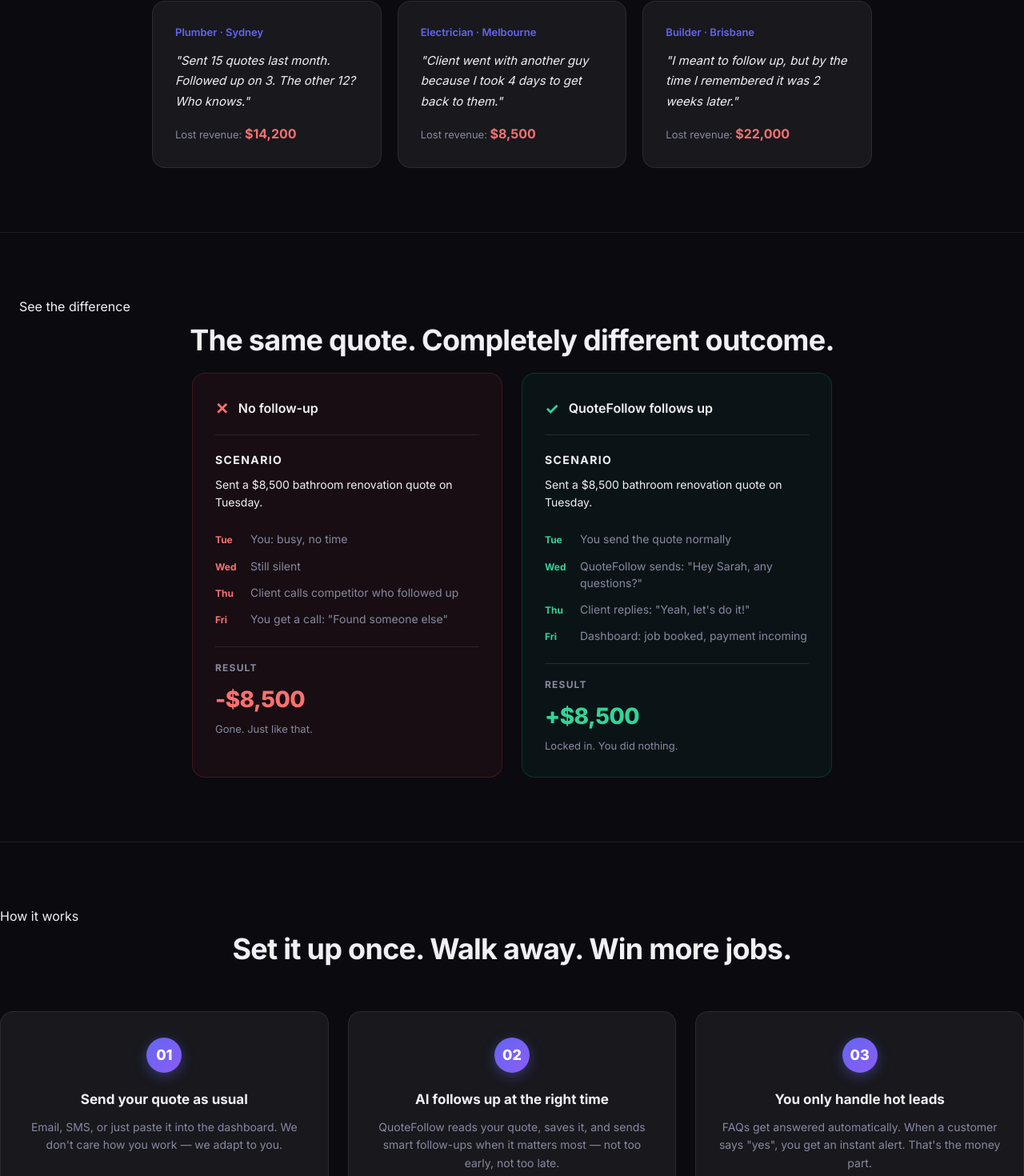
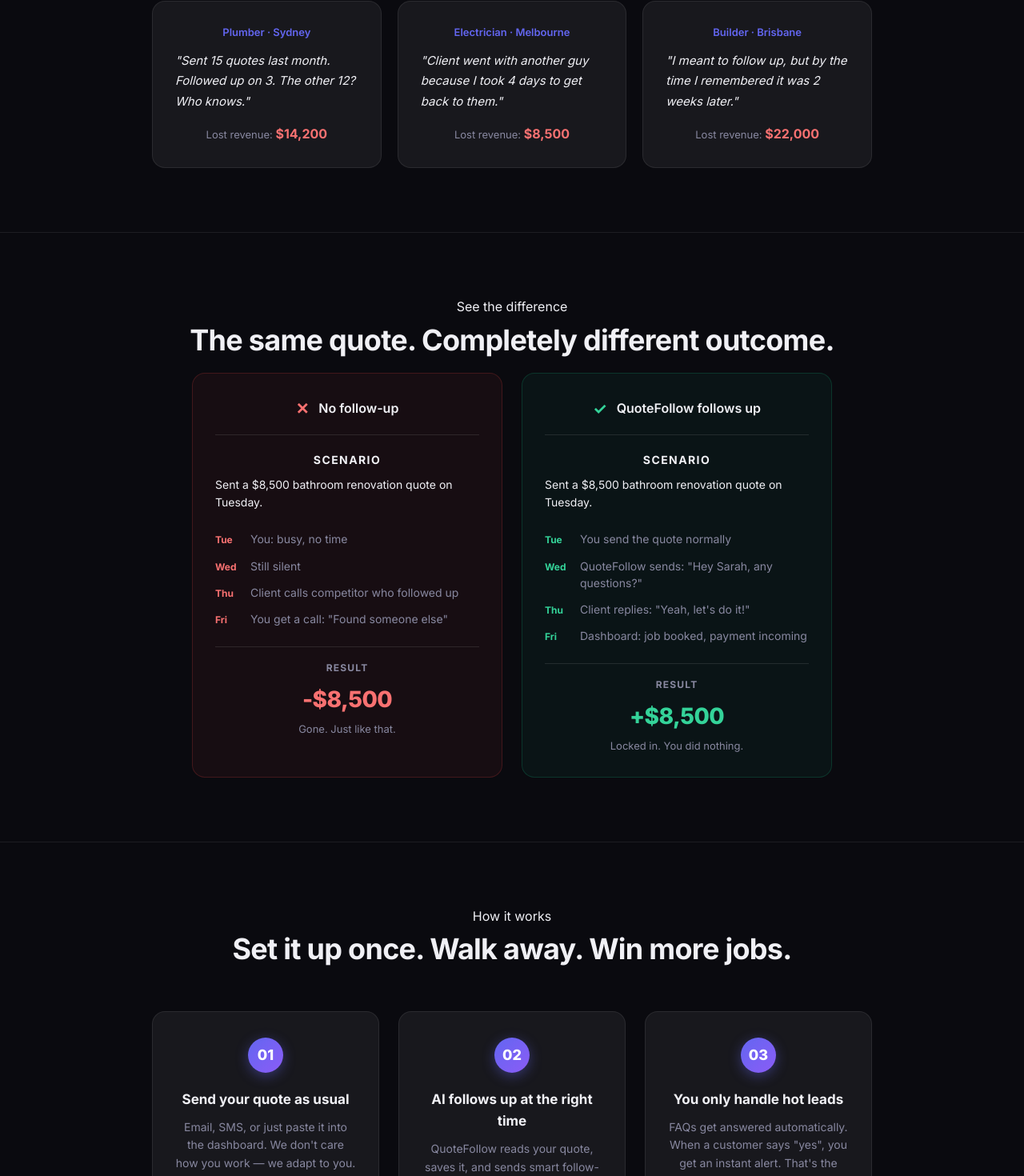
Before and after one commit to liuxiaohang666888/quotefollow, a Next.js app: page / in a window 1280 px wide. Shown: the part 821-2291 px from the top of the page at 80% size. Built offline with nearby package versions, Linux system fonts and the light colour scheme; no server answers.

Commit message:
fix: 修复所有居中问题 - 导航链接、案例卡片、对比表格、特性网格、预览、故事、FAQ、CTA

```diff
--- a/app/globals.css
+++ b/app/globals.css
@@ -444,6 +444,7 @@
 .pain-section {
   padding: 80px 24px;
   border-top: 1px solid var(--border);
+  text-align: center;
 }
 .section-label {
   text-align: center;
@@ -483,6 +484,7 @@
   border-radius: var(--radius);
   padding: 28px;
   transition: all 0.2s;
+  text-align: left;
 }
 .case-card:hover {
   border-color: var(--border-hover);
@@ -493,6 +495,7 @@
   font-weight: 600;
   color: var(--accent);
   margin-bottom: 12px;
+  text-align: center;
 }
 .case-card p {
   font-size: 15px;
@@ -500,10 +503,12 @@
   color: var(--fg);
   margin: 0 0 16px;
   font-style: italic;
+  text-align: left;
 }
 .case-loss {
   font-size: 13px;
   color: var(--fg-dim);
+  text-align: center;
 }
 .case-loss strong {
   color: #f87171;
@@ -514,6 +519,7 @@
 .compare-section {
   padding: 80px 24px;
   border-top: 1px solid var(--border);
+  text-align: center;
 }
 .compare-grid {
   display: grid;
@@ -521,6 +527,7 @@
   gap: 24px;
   max-width: 900px;
   margin: 48px auto 0;
+  text-align: left;
 }
 @media (max-width: 768px) {
   .compare-grid {
@@ -542,6 +549,7 @@
 .compare-header {
   display: flex;
   align-items: center;
+  justify-content: center;
   gap: 12px;
   margin-bottom: 20px;
   padding-bottom: 16px;
@@ -571,6 +579,7 @@
   letter-spacing: 0.1em;
   color: var(--fg-dim);
   margin-bottom: 8px;
+  text-align: center;
 }
 .compare-scenario p {
   font-size: 14px;
@@ -608,6 +617,7 @@
 .compare-result {
   padding-top: 16px;
   border-top: 1px solid rgba(255,255,255,0.1);
+  text-align: center;
 }
 .result-label {
   font-size: 12px;
@@ -680,14 +690,16 @@
 
 /* ===== How it works ===== */
 .steps-section {
-  padding: 80px 0;
+  padding: 80px 24px;
   border-top: 1px solid var(--border);
+  text-align: center;
 }
 .steps-grid {
   display: grid;
   grid-template-columns: repeat(3, 1fr);
   gap: 24px;
-  margin-top: 48px;
+  max-width: 900px;
+  margin: 48px auto 0;
 }
 @media (max-width: 768px) { .steps-grid { grid-template-columns: 1fr; } }
 .step-card {
@@ -720,6 +732,7 @@
 .features-section {
   padding: 80px 24px;
   border-top: 1px solid var(--border);
+  text-align: center;
 }
 .features-grid {
   display: grid;
@@ -727,6 +740,7 @@
   gap: 20px;
   max-width: 900px;
   margin: 48px auto 0;
+  text-align: left;
 }
 @media (max-width: 768px) {
   .features-grid {
@@ -830,8 +844,16 @@
 .price-card-wrap .btn { width: 100%; justify-content: center; }
 
 /* ===== FAQ ===== */
-.faq-section { padding: 80px 0; border-top: 1px solid var(--border); }
-.faq-list { max-width: 700px; margin: 0 auto; }
+.faq-section {
+  padding: 80px 24px;
+  border-top: 1px solid var(--border);
+  text-align: center;
+}
+.faq-list {
+  max-width: 700px;
+  margin: 0 auto;
+  text-align: left;
+}
 .faq-item {
   background: var(--bg-glass);
   border: 1px solid var(--border);
@@ -867,8 +889,9 @@
 }
 
 /* ===== CTA ===== */
-.cta-section {
-  padding: 100px 0;
+/* ===== Final CTA ===== */
+.final-cta-section {
+  padding: 100px 24px;
   text-align: center;
   position: relative;
   overflow: hidden;
@@ -879,22 +902,22 @@
   inset: 0;
   background: radial-gradient(ellipse at center, rgba(99,102,241,0.12) 0%, transparent 70%);
 }
-.cta-section h2 {
+.final-cta-section h2 {
   font-size: clamp(28px, 5vw, 44px);
   font-weight: 800;
   letter-spacing: -0.03em;
   margin-bottom: 16px;
   position: relative;
 }
-.cta-section p {
+.final-cta-section p {
   color: var(--fg-dim);
   font-size: 16px;
   max-width: 480px;
   margin: 0 auto 36px;
   position: relative;
 }
-.cta-section .btn { position: relative; }
-.cta-section .note {
+.final-cta-section .btn { position: relative; }
+.final-cta-section .note {
   font-size: 13px;
   color: var(--fg-dim);
   margin-top: 16px;
@@ -1029,6 +1052,7 @@
   overflow: hidden;
   border: 1px solid var(--border);
   background: var(--bg-glass);
+  text-align: left;
 }
 .preview-filters {
   display: flex;
@@ -1128,6 +1152,7 @@
   grid-template-columns: 1fr 1fr;
   gap: 48px;
   align-items: center;
+  text-align: left;
 }
 @media (max-width: 768px) {
   .story-section {
```
Also changed, not shown: app/page.tsx (+6 -6 lines).
